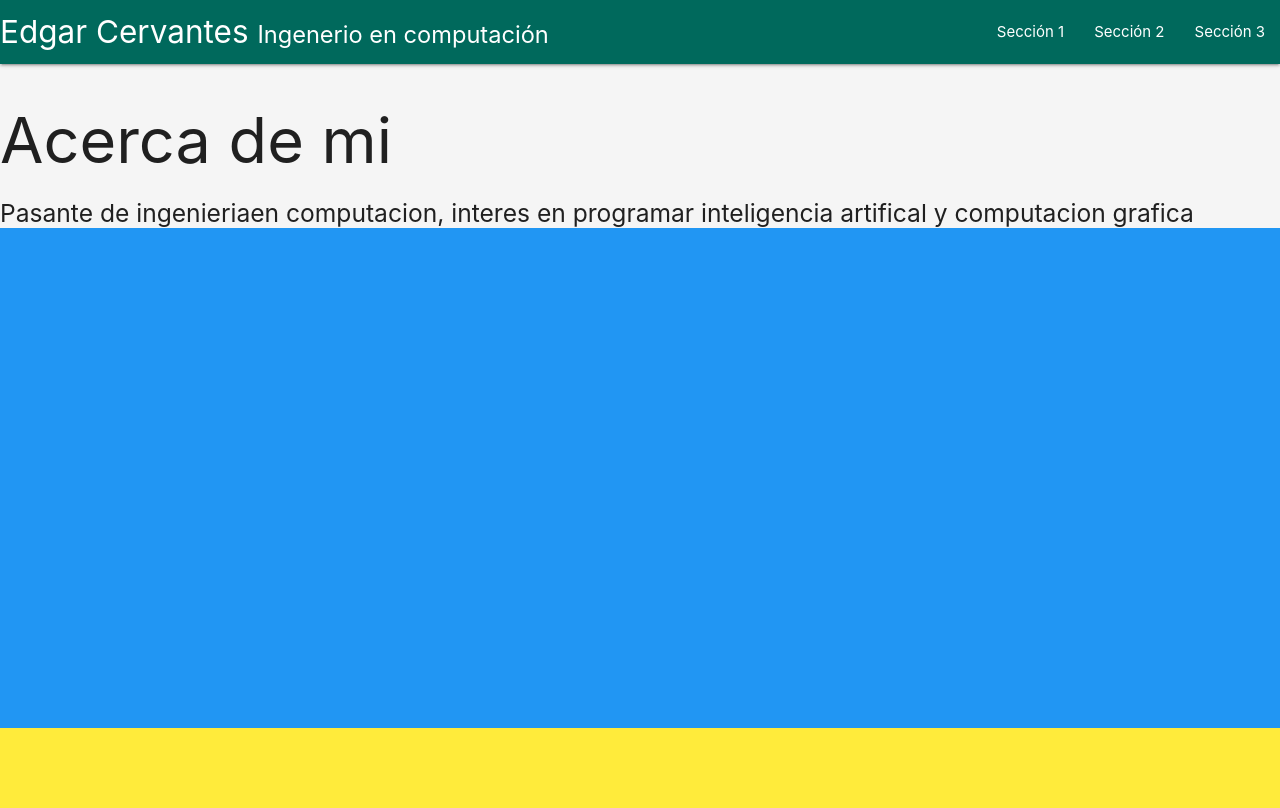
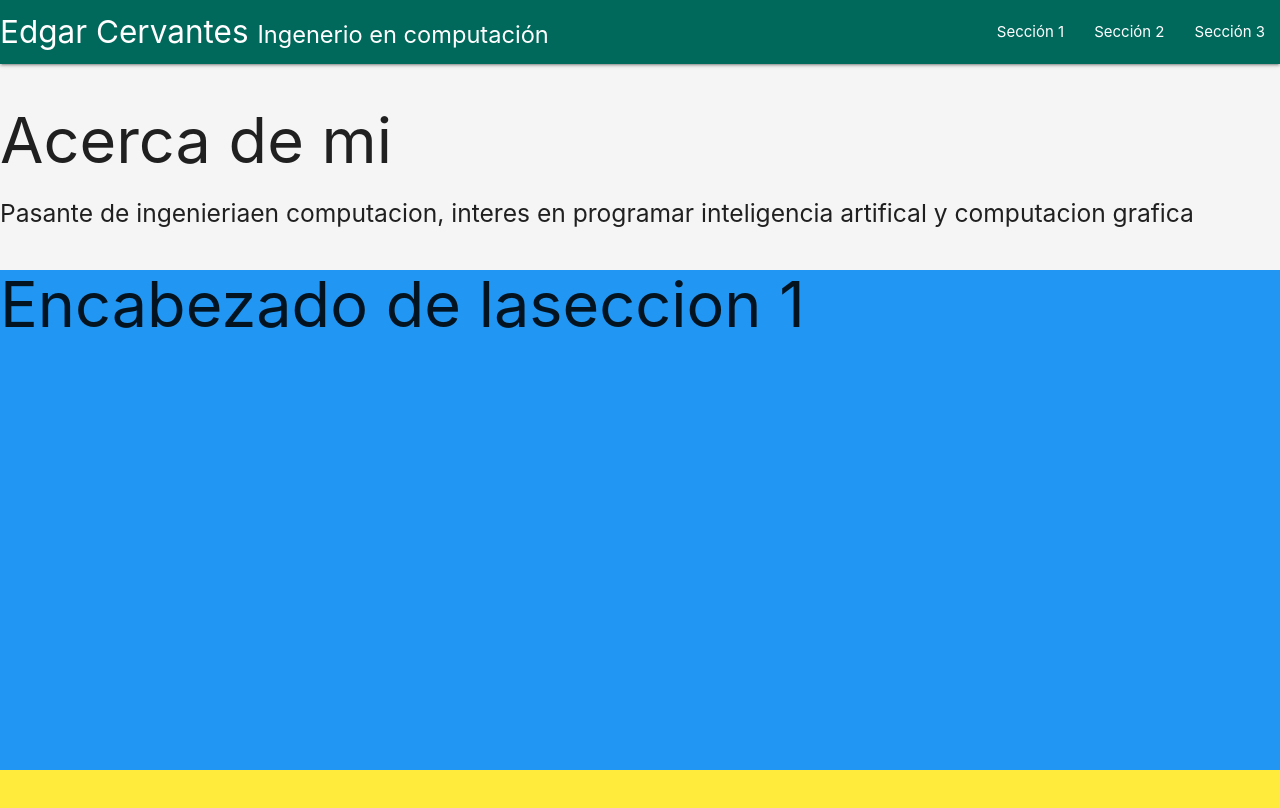
Before and after one commit to EdgarCervantes/EdgarCervantes.github.io, a plain HTML site: page index.html in a window 1280 px wide. Shown: the top 808 px of the page. Drawn offline with nearby package versions, Linux system fonts and the light colour scheme.

Commit message:
encabezado seccion1 en seccion 1

```diff
--- a/index.html
+++ b/index.html
@@ -30,7 +30,9 @@
     </div>
     <h1>Acerca de mi</h1>
 	<h5>Pasante de ingenieriaen computacion, interes en programar inteligencia artifical y computacion grafica</5>
-    <div id="seccion1" class="seccion blue"></div>
+    <div id="seccion1" class="seccion blue">
+	<h1> Encabezado de laseccion 1</h1>
+	</div>
     <div id="seccion2" class="seccion yellow"></div>
     <div id="seccion3" class="seccion red"></div>
 
```
